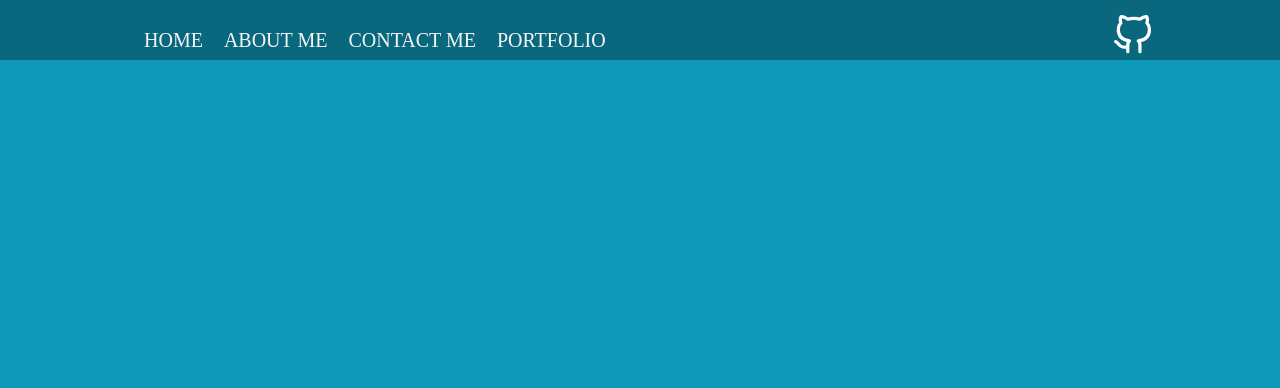
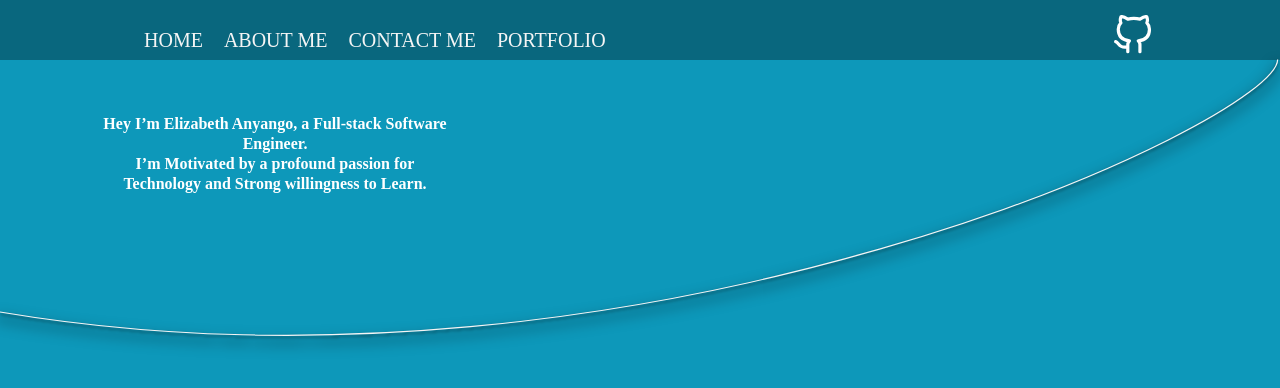
Before and after one commit to Beth601/my-portfolio, a plain HTML site: page index.html in a window 1280 px wide. Drawn offline with Linux system fonts and the light colour scheme.

Commit message:
created a home section with intro message

```diff
--- a/css/style.css
+++ b/css/style.css
@@ -59,3 +59,36 @@ top: -5px;
 
 
 }
+.home{
+      /* Group 5 */
+position: absolute;
+width: 100%;
+height: 234px;
+left: 0px;
+top: 50px;
+
+
+}
+.home-text{
+
+/* Hey I’m Elizabeth a Full-stack Software Engineer. I’m Motivated by a profound passion for Technology and Strong willingness to Learn. */
+
+position: absolute;
+width: 35%;
+height: 139px;
+left: 51px;
+top: 48px;
+
+font-family: 'Source Code Pro';
+font-style: normal;
+font-weight: 700;
+font-size: 16px;
+line-height: 20px;
+text-align: center;
+
+color: #FFFFFF;
+
+
+
+
+}
--- a/index.html
+++ b/index.html
@@ -27,8 +27,10 @@
     <!--The navigation bar ends here-->
     <!--home introduction section with intro info starts here-->
 <div class="home">
+    <p class="home-text">Hey I’m Elizabeth Anyango, a Full-stack Software <br>Engineer.<br>
+        I’m Motivated by a profound passion for <br>Technology and Strong willingness to Learn.</p>
 
-
+<img src="images/Vector 1.svg" class="vector1" width="100%">
 
 
 </div>
```
